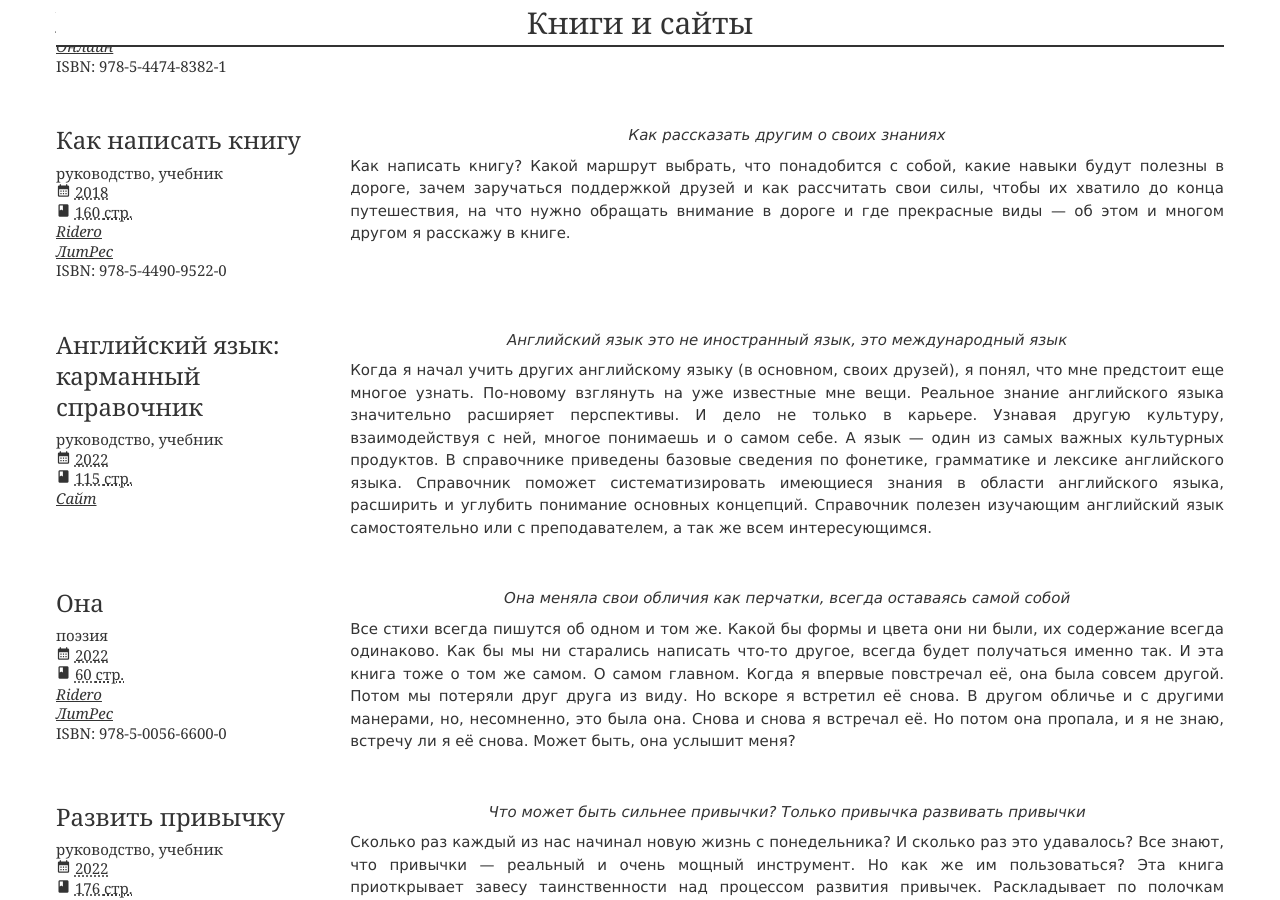
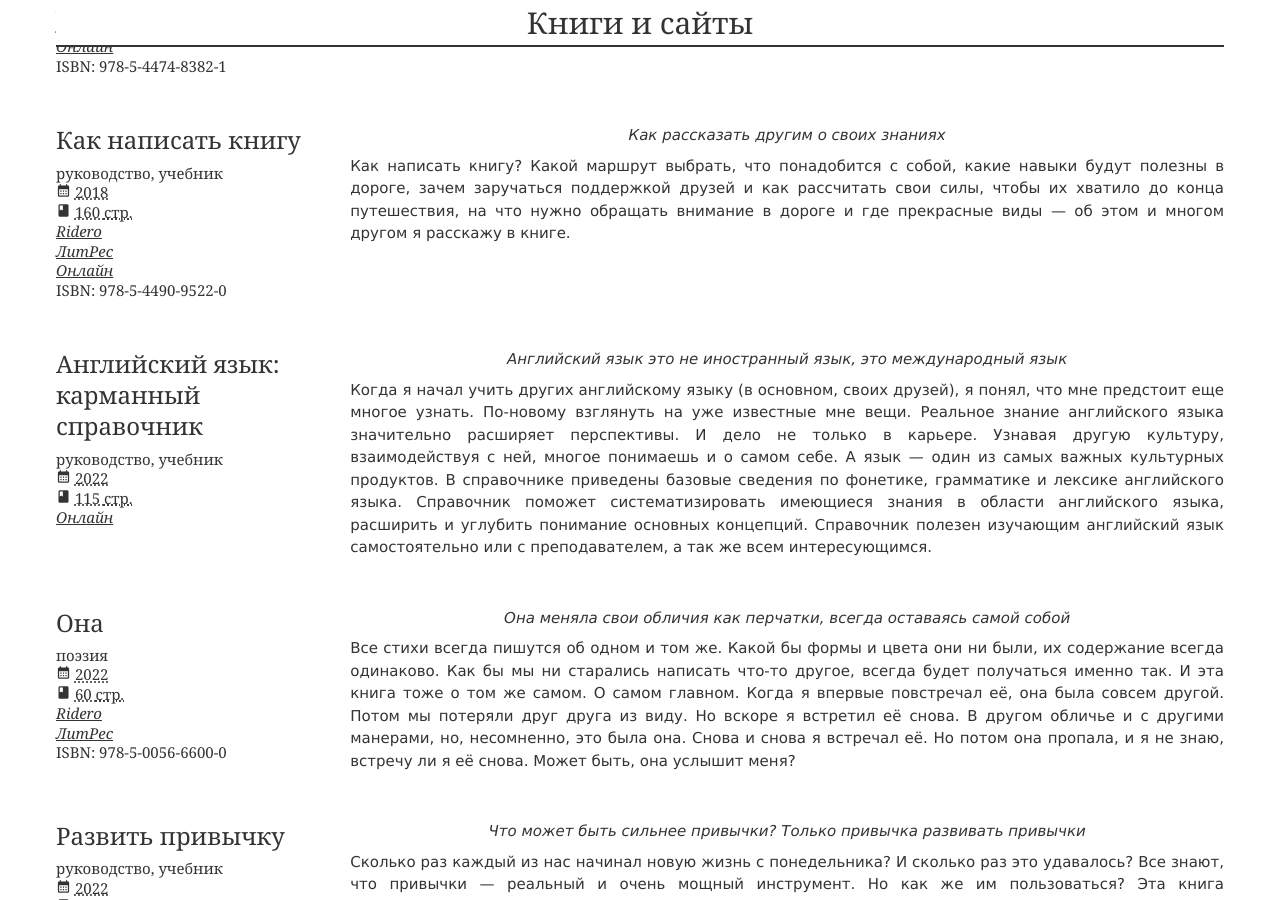
Before and after one commit to konstantin-morenko/jresume, a Jekyll site: the page built from index.md, in a window 1280 px wide and 900 px high, scrolled down 5344 px. Built offline with Jekyll 4.4.1, drawn with Linux system fonts in a browser that asks for light colours.

Commit message:
Link to Howto write book

```diff
--- a/_data/books.yml
+++ b/_data/books.yml
@@ -60,6 +60,8 @@ cards:
     url: https://ridero.ru/books/kak_napisat_knigu_2/
   - name: ЛитРес
     url: https://www.litres.ru/konstantin-morenko/kak-napisat-knigu/
+  - name: Онлайн
+    url: https://konstantin-morenko.ru/howto-write-book/
   isbn: 978-5-4490-9522-0
 
   quote: Как рассказать другим о своих знаниях
@@ -80,7 +82,7 @@ cards:
     metric: страницы
     source: Из расчета 1.5 тысячи символов на страницу
   links:
-  - name: Сайт
+  - name: Онлайн
     url: https://konstantin-morenko.ru/english-collection/
 
   quote: Английский язык это не иностранный язык, это международный язык
```
